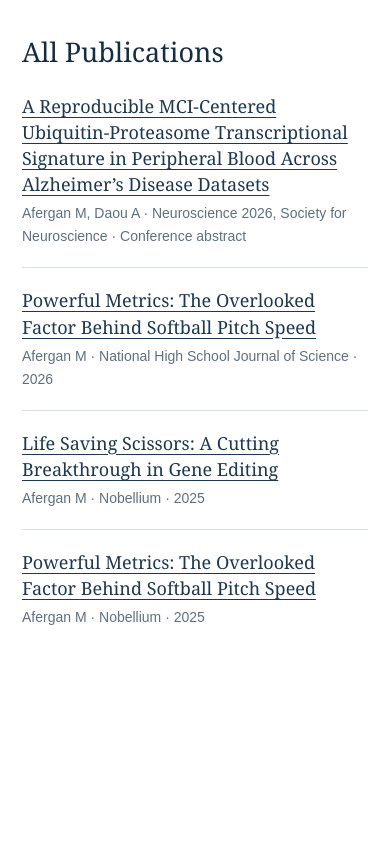
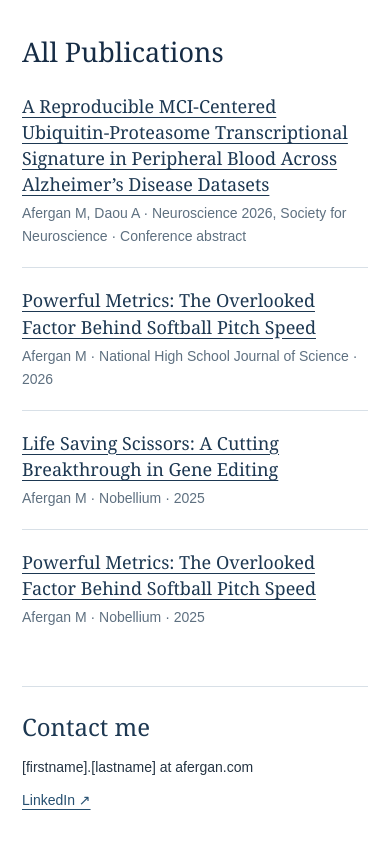
Before and after one commit to testuser2601/testuser2601.github.io, a plain HTML site: page research/index.html in a window 390 px wide. Shown: the part 1090-1934 px from the top of the page. Before the commit the page ends 1778 px from the top, so only its background shows below. Drawn offline with Linux system fonts and the light colour scheme.

Commit message:
Publish approved contact footer on research/index.html

```diff
--- a/research/index.html
+++ b/research/index.html
@@ -61,7 +61,9 @@
       .project { padding: 22px 0; }
       .publication-title { font-size: 18px; }
     }
-  </style>
+
+.research-contact{margin-top:38px;padding:24px 0 4px;border-top:1px solid #d8e0e7;color:#243342;font:14px/1.65 Arial,Helvetica,sans-serif}.research-contact h2{margin:0 0 13px;color:#1d3852;font:normal 24px/1.3 Georgia,serif}.research-contact-links{display:flex;flex-wrap:wrap;align-items:center;gap:12px 30px}.research-contact-email{overflow-wrap:anywhere}.research-contact a{color:#254f70;text-underline-offset:4px}.research-contact a:focus-visible{outline:2px solid #305d80;outline-offset:4px}@media(max-width:450px){.research-contact-links{flex-direction:column;align-items:flex-start;gap:10px}}
+</style>
 </head>
 <body>
   <div class="masthead"><div>Maya Afergan · Research</div></div>
@@ -114,6 +116,6 @@
         </li>
       </ul>
     </section>
-  </main>
+  <footer class="research-contact" aria-labelledby="contact-heading"><h2 id="contact-heading">Contact me</h2><div class="research-contact-links"><span class="research-contact-email">[firstname].[lastname] at afergan.com</span><a href="https://www.linkedin.com/in/maya-a-75778a44b/" target="_blank" rel="noopener noreferrer">LinkedIn ↗</a></div></footer></main>
 </body>
 </html>
```
